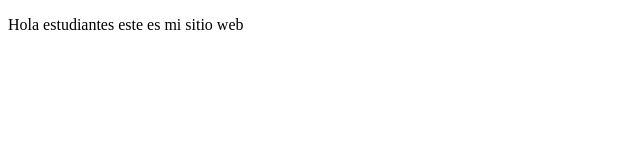
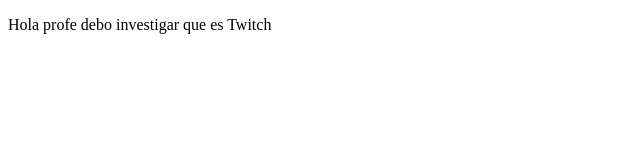
Before and after one commit to TutorPJ/proyectoDemoCursoPrework, a plain HTML site: page index.html in a window 1280 px wide. Shown: the full height of the page, 0-640 px from the left. Drawn offline with Linux system fonts and the light colour scheme.

Commit message:
Que es twich

```diff
--- a/index.html
+++ b/index.html
@@ -7,6 +7,6 @@
     <title>Hola mundo</title>
 </head>
 <body>
-    <p>Hola estudiantes este es mi sitio web </p>
+    <p>Hola profe debo investigar que es Twitch </p>
 </body>
 </html>
```
